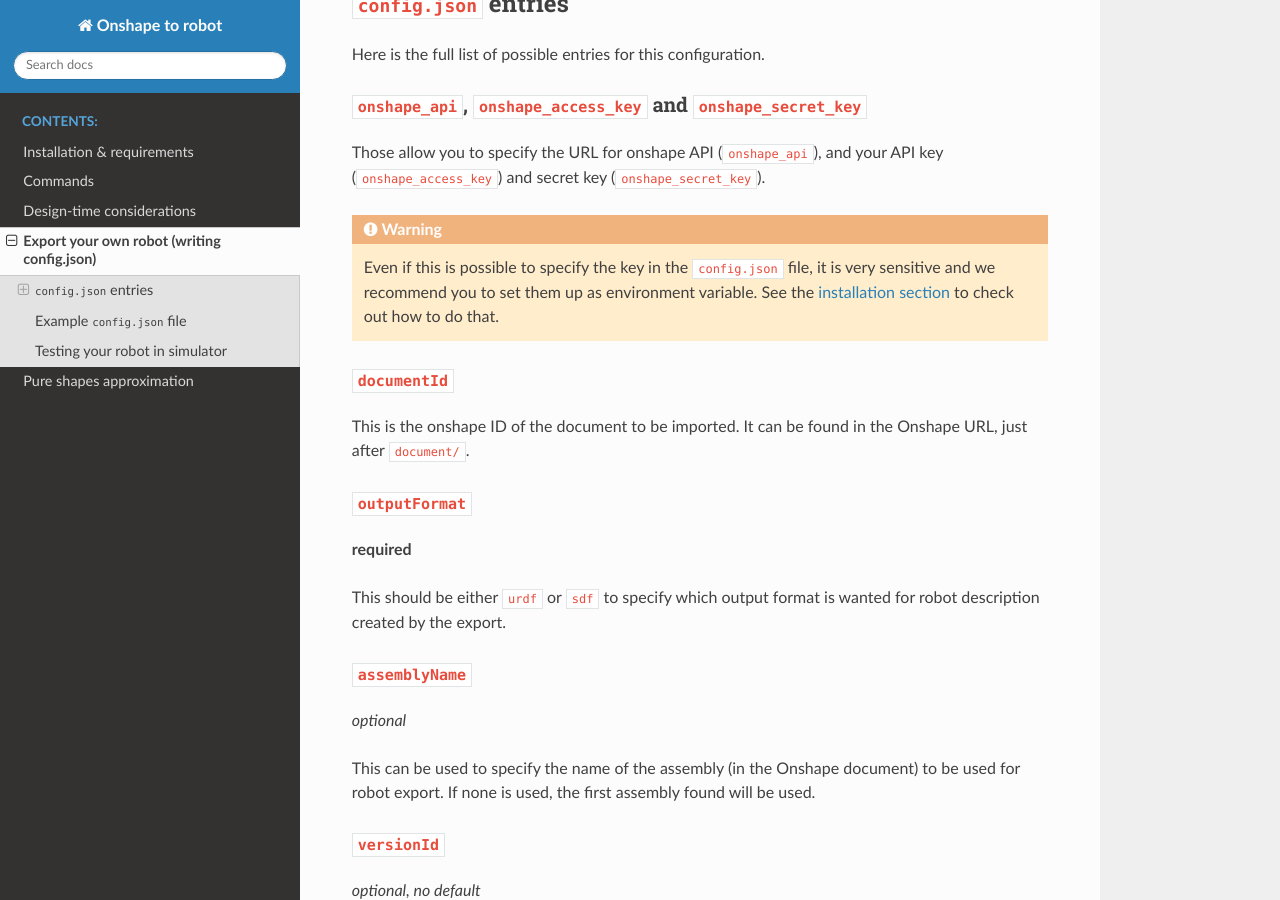
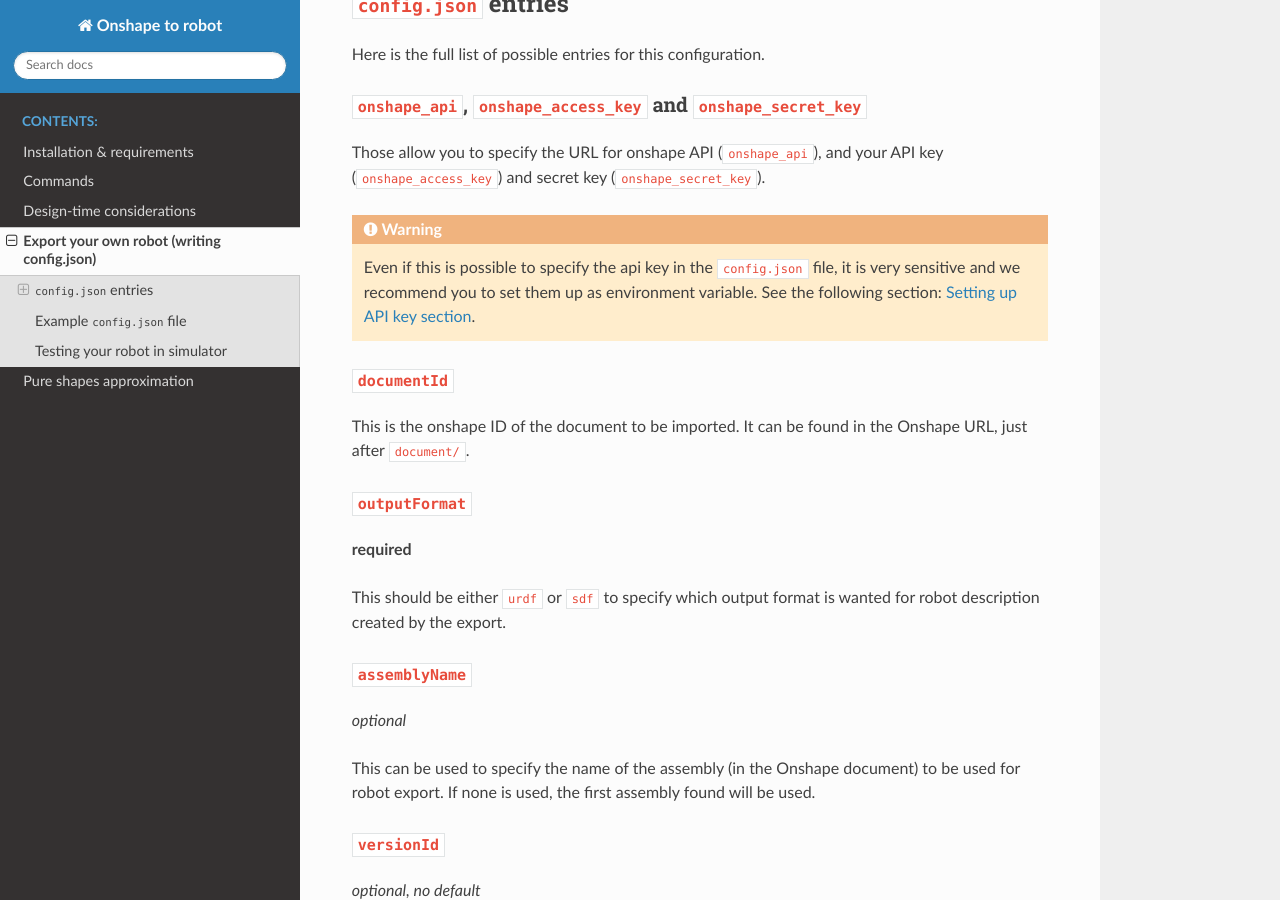
Before and after one commit to Rhoban/onshape-to-robot, a Sphinx documentation site: the page built from docs/source/config.rst, in a window 1280 px wide and 900 px high, scrolled down 684 px. Built offline with Sphinx 7.4.7 and the Read the Docs theme 2.0.0, drawn with Linux system fonts in a browser that asks for light colours.

Commit message:
Making API key warning more clear and linking to correct section

```diff
--- a/docs/source/config.rst
+++ b/docs/source/config.rst
@@ -41,9 +41,9 @@
 
 .. warning::
 
-    Even if this is possible to specify the key in the ``config.json`` file, it is
+    Even if this is possible to specify the api key in the ``config.json`` file, it is
     very sensitive and we recommend you to set them up as environment variable.
-    See the :doc:`installation section <installation>` to check out how to do that.
+    See the following section: :ref:`Setting up API key section <api-key>`.
 
 ``documentId``
 ~~~~~~~~~~~~~~
--- a/docs/source/installation.rst
+++ b/docs/source/installation.rst
@@ -46,6 +46,8 @@
 You can know use the scripts that are in the root folder of repository (feel free to add it to your
 ``$PATH`` and ``$PYTHONPATH`` to run it from anywhere)
 
+.. _api-key:
+
 Setting up your API key
 -----------------------
 
```
